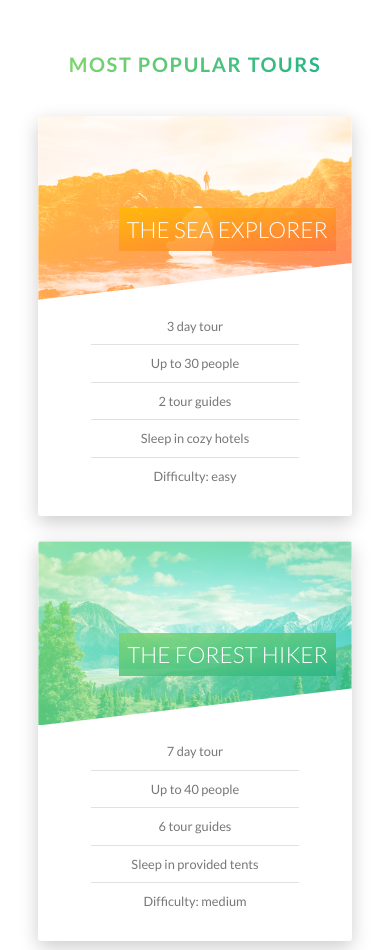
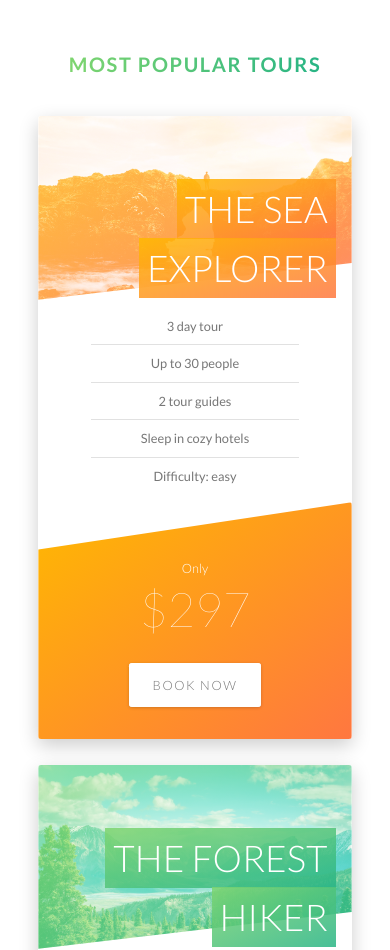
Before and after one commit to Reddraft/NATOURS, a website: page index.html in a window 390 px wide. Shown: the part 2314-3264 px from the top of the page. Drawn offline with Linux system fonts and the light colour scheme.

Commit message:
Added MEdia queries to Tours, booking and story sections

```diff
--- a/sass/components/_card.scss
+++ b/sass/components/_card.scss
@@ -45,26 +45,25 @@
     &__picture {
         background-size: cover;
         height: 23rem;
+        -webkit-clip-path: polygon(0 0, 100% 0, 100% 80%, 0 100%);
+        clip-path: polygon(0 0, 100% 0, 100% 80%, 0 100%);
 
         &--1 {
             background-image: linear-gradient(to right bottom, $color-secondary-light, $color-secondary-dark ), url(../img/nat-5.jpg);
             background-blend-mode: screen;
-            -webkit-clip-path: polygon(0 0, 100% 0, 100% 80%, 0 100%);
-                    clip-path: polygon(0 0, 100% 0, 100% 80%, 0 100%);
+
         }
 
         &--2 {
             background-image: linear-gradient(to right bottom, $color-primary-light, $color-primary-dark ), url(../img/nat-6.jpg);
             background-blend-mode: screen;
-            -webkit-clip-path: polygon(0 0, 100% 0, 100% 80%, 0 100%);
-                    clip-path: polygon(0 0, 100% 0, 100% 80%, 0 100%);
+
         }
 
         &--3 {
             background-image: linear-gradient(to right bottom, $color-tertiary-light, $color-tertiary-dark ), url(../img/nat-7.jpg);
             background-blend-mode: screen;
-            -webkit-clip-path: polygon(0 0, 100% 0, 100% 80%, 0 100%);
-                    clip-path: polygon(0 0, 100% 0, 100% 80%, 0 100%);
+
         }
     }
 
@@ -139,4 +138,62 @@
         font-weight: 100;
         line-height: 1.25;
     }
+
+    //---MEDIA QUERIES
+
+    @include responsive(tab-port) {
+        height: auto;
+        border-radius: .4rem;
+        background-color: $color-white;
+        @include box_shadow(4);
+
+        &__side {
+            position: relative;
+            height: auto;
+            box-shadow: none;
+            border-radius: none;
+
+
+            &--front {
+                background-color: $color-white;
+                box_shadow: none;
+            }
+
+            &--back {
+                transform: rotateY(0deg);
+                -webkit-clip-path: polygon(0 20%, 100% 0, 100% 100%, 0 100% );
+                        clip-path: polygon(0 20%, 100% 0, 100% 100%, 0 100% );
+            }
+        }
+
+        &__heading {
+            font-size: 4.6rem;
+            top: 8rem;
+            right: 2rem;
+            width : 75%;
+        }
+
+        &:hover &__side--front{
+            transform: rotateY(0);
+        }
+
+        &:hover &__side--back{
+            transform: rotateY(0);
+
+        }
+
+        // card back side styling
+        &__cta {
+            position: relative;
+            width: 100%;
+            top: 0;
+            left: 0;
+            transform: translateY(0);
+            padding: 7rem 4rem 4rem 4rem;
+        }
+
+        &__price-box {
+            margin-bottom: 3rem;
+        }
+    }
 }
--- a/sass/components/_form.scss
+++ b/sass/components/_form.scss
@@ -18,6 +18,10 @@
         display: block;
         width: 90%;
         transition: all .3s;
+
+        @include responsive(tab-port) {
+            width: 100%;
+        }
 
         &:focus {
             outline: none;
@@ -53,8 +57,11 @@
     &__radio-group {
         width: 40%;
         display: inline-block;
+
+        @include responsive(tab-port) {
+            width: 49%;
+        }
     }
-
 
     &__radio-input {
         display: none;
--- a/sass/components/_story.scss
+++ b/sass/components/_story.scss
@@ -9,8 +9,22 @@
     transform: skewX(-12deg);
     backface-visibility: hidden;
 
+    @include responsive(tab-port) {
+        padding: 4rem;
+        padding-left: 7rem;
+        width: 100%;
+    }
+
+    @include responsive(phone) {
+        transform: skewX(0);
+    }
+
     & > * {
         transform: skewX(12deg);
+
+        @include responsive(phone) {
+            transform: skewX(0);
+        }
     }
 
     &__shape {
@@ -23,6 +37,10 @@
         -webkit-shape-outside: circle(50% at 50% 50%);
                 shape-outside: circle(50% at 50% 50%);
                 transform: translateX(-3rem) skewX(12deg);
+
+        @include responsive(phone) {
+            transform: translateX(-3rem) skewX(0);
+        }
     }
 
     &__img {
--- a/sass/pages/_home.scss
+++ b/sass/pages/_home.scss
@@ -47,18 +47,42 @@
 .section-book {
     padding: 15rem 0;
     background-image: linear-gradient(to right bottom, $color-primary-light, $color-primary-dark);
+
 }
 
 .book {
     background-image: linear-gradient( 105deg, rgba($color-white, .9) 0%, rgba($color-white, .9) 50%, transparent 50%, transparent 100%),  url(../img/nat-10.jpg);
     background-size: cover;
-    height: 50rem;
     border-radius: .4rem;
     @include box-shadow(4);
 
-    &__form {
-     width: 50%;
-     padding: 4.8rem;
+    @include responsive(tab-land) {
+        background-image: linear-gradient( 105deg, rgba($color-white, .9) 0%, rgba($color-white, .9) 60%, transparent 60%, transparent 100%),  url(../img/nat-10.jpg);
+        width: 95%;
+        margin: 0 auto;
     }
 
+    @include responsive(tab-port) {
+        background-image: linear-gradient( 105deg, rgba($color-white, .9) 0%, rgba($color-white, .9) 100%),  url(../img/nat-10.jpg);
+        width: 100%;
+    }
+
+    &__form {
+        width: 50%;
+        padding: 4.8rem;
+
+        @include responsive(tab-land) {
+            width: 60%;
+            padding: 3.8rem;
+        }
+
+        @include responsive(tab-port) {
+            width: 100%;
+            padding: 2.8rem;
+
+        }
+    }
+
+
+
 }
```
Also changed, not shown: css/style.css.
